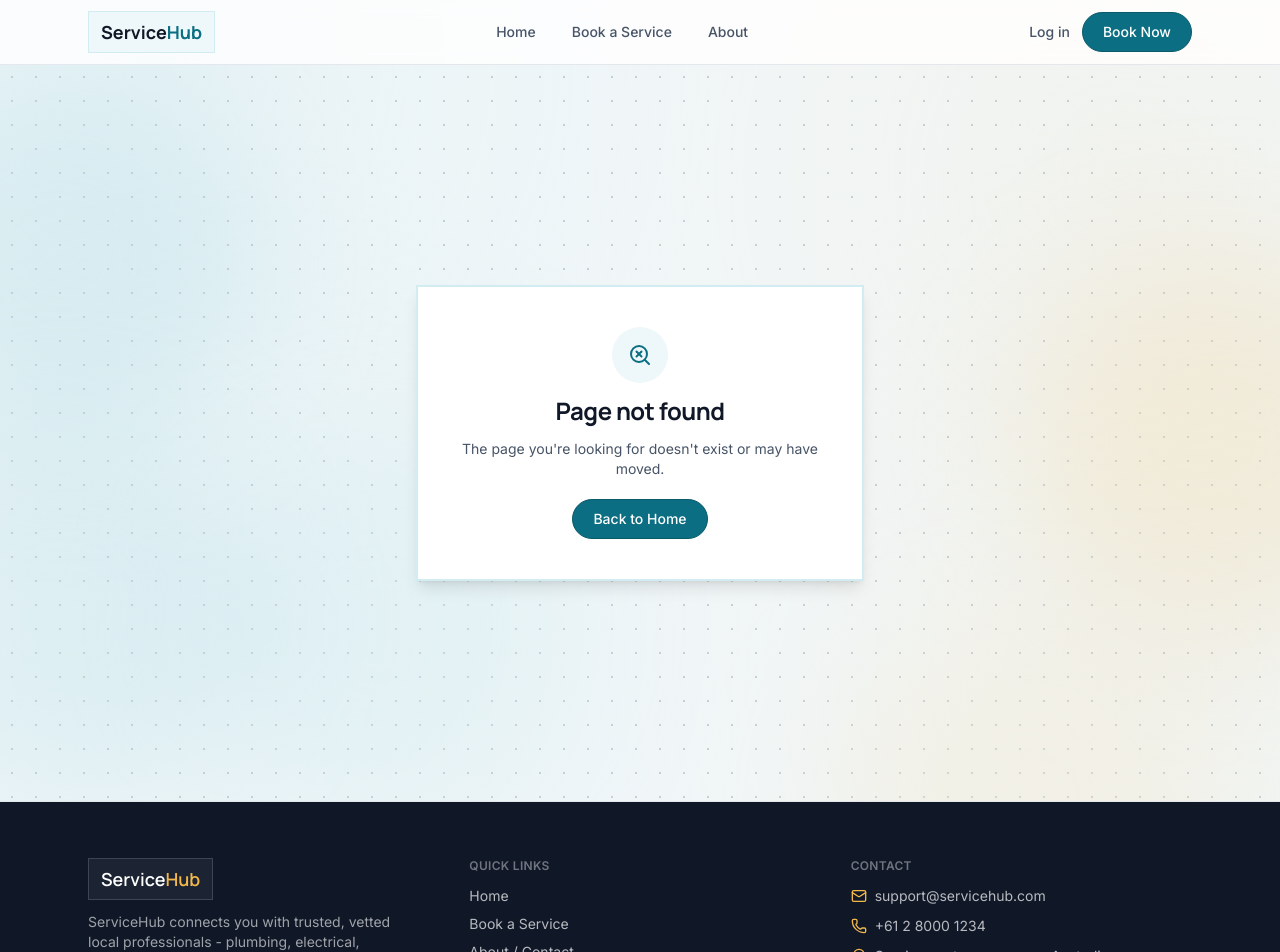
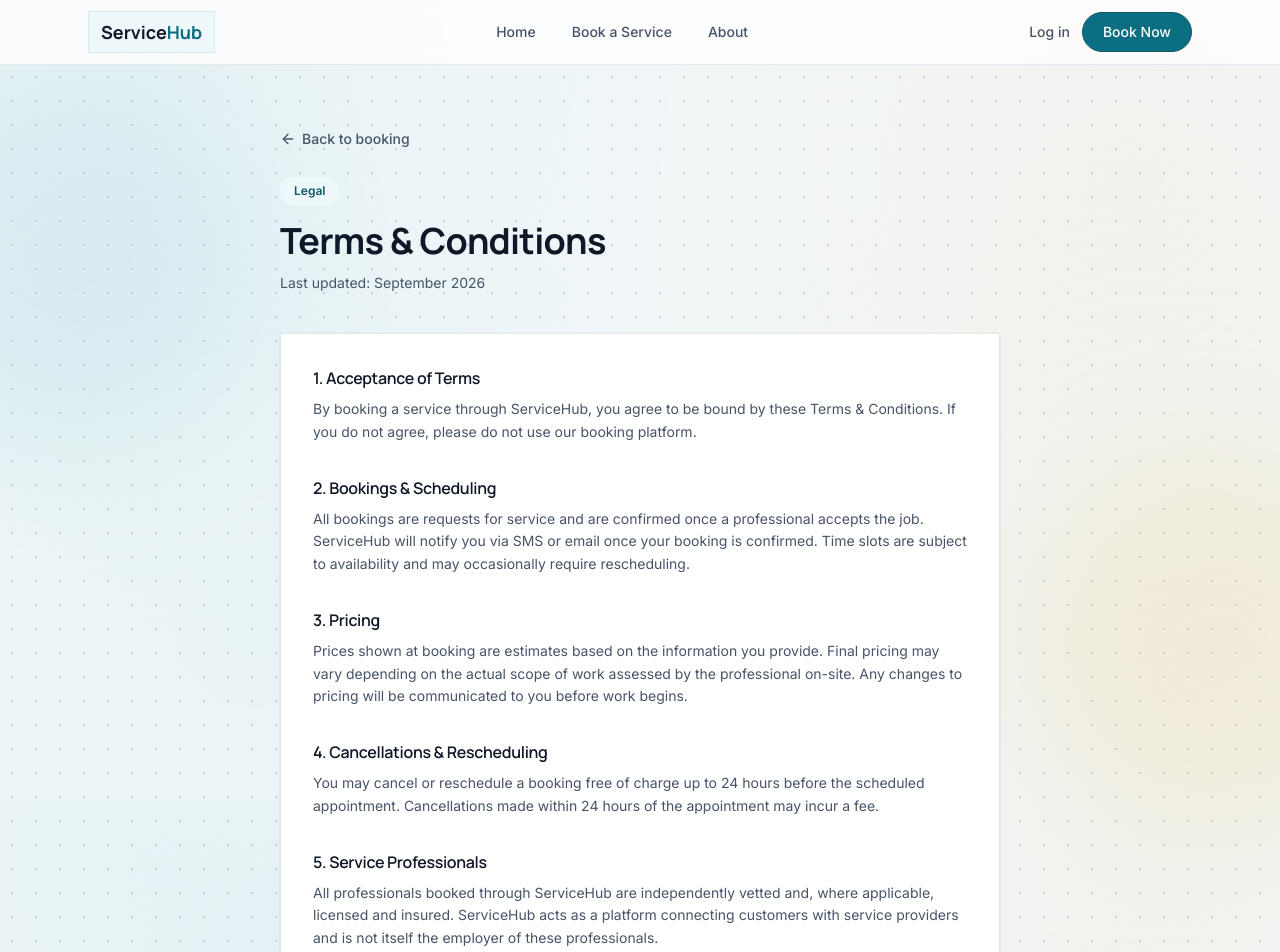
Before and after one commit to mazharalisafi/serivcehub-frontend, a Next.js app: page /term in a window 1280 px wide. Before the commit this address had no page. Shown: the top 952 px of the page. Built offline with nearby package versions, Linux system fonts and the light colour scheme.

Commit message:
Update booking app UI and animations

```diff
--- a/app/about/page.js
+++ b/app/about/page.js
@@ -1,6 +1,7 @@
 import { Mail, Phone, MapPin } from "lucide-react";
 import { InfoCard } from "@/components/ui/InfoCard";
 import { PageBackground } from "@/components/layout/PageBackground";
+import { Reveal } from "@/components/animation/Reveal";
 
 export const metadata = { title: "About | ServiceHub" };
 
@@ -10,7 +11,7 @@ export default function AboutPage() {
       <PageBackground />
 
       <div className="mx-auto max-w-3xl px-6 py-20">
-        <div className="text-center">
+        <Reveal className="text-center">
           <span className="inline-flex items-center gap-2 rounded-full bg-brand-50 px-3.5 py-1.5 text-xs font-semibold text-brand-700">About Us</span>
           <h1 className="mt-4 font-display text-3xl font-bold text-ink sm:text-4xl">Booking home services, made simple</h1>
           <p className="mt-3 text-sm text-ink-muted">
@@ -18,12 +19,18 @@ export default function AboutPage() {
             plumbing, electrical, cleaning and more. Book online in a few
             minutes - no phone calls needed.
           </p>
-        </div>
+        </Reveal>
 
         <div className="mt-12 grid gap-6 sm:grid-cols-3">
-          <InfoCard icon={Mail} label="Email" value="support@servicehub.com" href="mailto:support@servicehub.com" />
-          <InfoCard icon={Phone} label="Phone" value="+61 2 8000 1234" href="tel:+61280001234" />
-          <InfoCard icon={MapPin} label="Coverage" value="Serving customers across Australia" />
+          <Reveal delay={0}>
+            <InfoCard icon={Mail} label="Email" value="support@servicehub.com" href="mailto:support@servicehub.com" />
+          </Reveal>
+          <Reveal delay={100}>
+            <InfoCard icon={Phone} label="Phone" value="+61 2 8000 1234" href="tel:+61280001234" />
+          </Reveal>
+          <Reveal delay={200}>
+            <InfoCard icon={MapPin} label="Coverage" value="Serving customers across Australia" />
+          </Reveal>
         </div>
       </div>
     </section>
--- a/app/booking/contact/page.js
+++ b/app/booking/contact/page.js
@@ -2,6 +2,7 @@
 
 import { useState, useEffect } from "react";
 import { useRouter } from "next/navigation";
+import Link from "next/link";
 import { ArrowLeft, ArrowRight } from "lucide-react";
 import { Input } from "@/components/ui/Input";
 import { Button } from "@/components/ui/Button";
@@ -16,6 +17,7 @@ export default function BookingContactPage() {
   const [ready, setReady] = useState(false);
   const [name, setName] = useState("");
   const [phone, setPhone] = useState("");
+  const [agreed, setAgreed] = useState(false);
   const [errors, setErrors] = useState({});
 
   useEffect(() => {
@@ -36,9 +38,10 @@ export default function BookingContactPage() {
     const newErrors = {
       name: validateRequired(name, "Full name"),
       phone: validatePhone(phone),
+      agreed: agreed ? "" : "Please agree to the Terms & Conditions to continue.",
     };
     setErrors(newErrors);
-    if (newErrors.name || newErrors.phone) return;
+    if (newErrors.name || newErrors.phone || newErrors.agreed) return;
 
     saveDraft({ name, contactMethod: "phone", phone });
     router.push("/booking/confirmation");
@@ -84,11 +87,40 @@ export default function BookingContactPage() {
               required
             />
 
+            <div>
+              <label className="flex cursor-pointer items-start gap-2.5 text-sm text-ink-muted">
+                <input
+                  type="checkbox"
+                  checked={agreed}
+                  onChange={(e) => {
+                    setAgreed(e.target.checked);
+                    if (errors.agreed) setErrors((prev) => ({ ...prev, agreed: "" }));
+                  }}
+                  className="mt-0.5 size-4 shrink-0 rounded border-border-strong text-brand-600 focus:ring-brand-500"
+                />
+                <span>
+                  I agree to the{" "}
+                  <Link
+                    href="/terms"
+                    target="_blank"
+                    rel="noopener noreferrer"
+                    className="font-medium text-brand-700 underline hover:text-brand-800"
+                  >
+                    Terms &amp; Conditions
+                  </Link>{" "}
+                  and confirm the details above are correct.
+                </span>
+              </label>
+              {errors.agreed && (
+                <p className="mt-1.5 text-xs font-medium text-red-600">{errors.agreed}</p>
+              )}
+            </div>
+
             <div className="mt-2 flex items-center justify-between">
               <Button type="button" variant="outline" onClick={() => router.push("/booking/datetime")}>
                 <ArrowLeft className="size-4" /> Back
               </Button>
-              <Button type="submit">
+              <Button type="submit" disabled={!agreed}>
                 Confirm Booking <ArrowRight className="size-4" />
               </Button>
             </div>
--- a/app/booking/details/page.js
+++ b/app/booking/details/page.js
@@ -11,6 +11,9 @@ import { BookingSteps } from "@/components/booking/BookingSteps";
 import { Reveal } from "@/components/animation/Reveal";
 import { SERVICES, SERVICE_QUESTIONS } from "@/lib/serviceQuestions";
 import { getDraft, saveDraft } from "@/lib/bookingDraft";
+
+// Suffix used to store the free-text answer for a question when "Other" is picked.
+const OTHER_SUFFIX = "Other";
 
 export default function BookingDetailsPage() {
   const router = useRouter();
@@ -35,9 +38,20 @@ export default function BookingDetailsPage() {
 
   const questions = SERVICE_QUESTIONS[service.id] || [];
 
+  function isOtherSelected(questionId) {
+    return answers[questionId] === "Other";
+  }
+
   function handleContinue() {
     if (questions.some((q) => !answers[q.id])) {
       setError("Please answer all questions above before continuing.");
+      return;
+    }
+    const missingOtherDetail = questions.some(
+      (q) => isOtherSelected(q.id) && !answers[`${q.id}${OTHER_SUFFIX}`]?.trim()
+    );
+    if (missingOtherDetail) {
+      setError('Please describe your issue in the field below "Other".');
       return;
     }
     if (jobDetails.trim().length > 0 && jobDetails.trim().length < 10) {
@@ -65,18 +79,45 @@ export default function BookingDetailsPage() {
 
           <div className="mt-6 flex flex-col gap-4">
             {questions.map((q) => (
+              <div key={q.id} className="flex flex-col gap-4">
                 <Select
-                key={q.id}
                   label={q.label}
                   placeholder="Select an option"
                   value={answers[q.id] || ""}
                   onChange={(e) => {
-                  setAnswers((prev) => ({ ...prev, [q.id]: e.target.value }));
+                    const value = e.target.value;
+                    setAnswers((prev) => {
+                      const next = { ...prev, [q.id]: value };
+                      // Clear any leftover "Other" description if the user
+                      // switches away from the "Other" option.
+                      if (value !== "Other") delete next[`${q.id}${OTHER_SUFFIX}`];
+                      return next;
+                    });
                     if (error) setError("");
                   }}
                   options={q.options.map((opt) => ({ value: opt, label: opt }))}
                   required
                 />
+
+                {isOtherSelected(q.id) && (
+                  <Textarea
+                    label={`Please describe your ${q.label
+                      .toLowerCase()
+                      .replace(/^what type of |what /i, "")
+                      .replace(/\?$/, "")}`}
+                    placeholder="Tell us more about the issue so we can match you with the right professional."
+                    value={answers[`${q.id}${OTHER_SUFFIX}`] || ""}
+                    onChange={(e) => {
+                      setAnswers((prev) => ({
+                        ...prev,
+                        [`${q.id}${OTHER_SUFFIX}`]: e.target.value,
+                      }));
+                      if (error) setError("");
+                    }}
+                    required
+                  />
+                )}
+              </div>
             ))}
             <Textarea
               label="Anything else we should know? (optional)"
--- /dev/null
+++ b/app/term/page.js
@@ -0,0 +1,87 @@
+import Link from "next/link";
+import { ArrowLeft } from "lucide-react";
+import { PageBackground } from "@/components/layout/PageBackground";
+import { Reveal } from "@/components/animation/Reveal";
+
+export const metadata = { title: "Terms & Conditions | ServiceHub" };
+
+const SECTIONS = [
+  {
+    title: "1. Acceptance of Terms",
+    body: `By booking a service through ServiceHub, you agree to be bound by these Terms & Conditions. If you do not agree, please do not use our booking platform.`,
+  },
+  {
+    title: "2. Bookings & Scheduling",
+    body: `All bookings are requests for service and are confirmed once a professional accepts the job. ServiceHub will notify you via SMS or email once your booking is confirmed. Time slots are subject to availability and may occasionally require rescheduling.`,
+  },
+  {
+    title: "3. Pricing",
+    body: `Prices shown at booking are estimates based on the information you provide. Final pricing may vary depending on the actual scope of work assessed by the professional on-site. Any changes to pricing will be communicated to you before work begins.`,
+  },
+  {
+    title: "4. Cancellations & Rescheduling",
+    body: `You may cancel or reschedule a booking free of charge up to 24 hours before the scheduled appointment. Cancellations made within 24 hours of the appointment may incur a fee.`,
+  },
+  {
+    title: "5. Service Professionals",
+    body: `All professionals booked through ServiceHub are independently vetted and, where applicable, licensed and insured. ServiceHub acts as a platform connecting customers with service providers and is not itself the employer of these professionals.`,
+  },
+  {
+    title: "6. Customer Responsibilities",
+    body: `You agree to provide accurate information about the service required, safe access to the property, and a point of contact who will be present during the appointment.`,
+  },
+  {
+    title: "7. Liability",
+    body: `ServiceHub facilitates bookings between customers and independent professionals. While we vet all professionals on our platform, ServiceHub's liability for any loss or damage arising from services performed is limited to the extent permitted by law.`,
+  },
+  {
+    title: "8. Privacy",
+    body: `Information you provide during booking (name, phone number, address) is used solely to facilitate your service request and communicate with you about your booking. We do not sell your personal information to third parties.`,
+  },
+  {
+    title: "9. Changes to These Terms",
+    body: `ServiceHub may update these Terms & Conditions from time to time. Continued use of the platform after changes are posted constitutes acceptance of the revised terms.`,
+  },
+  {
+    title: "10. Contact Us",
+    body: `If you have any questions about these Terms & Conditions, please reach out to us at support@servicehub.com.`,
+  },
+];
+
+export default function TermsPage() {
+  return (
+    <section className="relative min-h-[calc(100vh-64px)] overflow-hidden bg-brand-50/50">
+      <PageBackground />
+
+      <div className="mx-auto max-w-3xl px-6 py-16">
+        <Reveal>
+          <Link
+            href="/booking/contact"
+            className="inline-flex items-center gap-1.5 text-sm font-medium text-ink-muted hover:text-ink"
+          >
+            <ArrowLeft className="size-4" /> Back to booking
+          </Link>
+
+          <div className="mt-6 text-center sm:text-left">
+            <span className="inline-flex items-center gap-2 rounded-full bg-brand-50 px-3.5 py-1.5 text-xs font-semibold text-brand-700">
+              Legal
+            </span>
+            <h1 className="mt-4 font-display text-3xl font-bold text-ink sm:text-4xl">
+              Terms &amp; Conditions
+            </h1>
+            <p className="mt-3 text-sm text-ink-muted">Last updated: September 2026</p>
+          </div>
+        </Reveal>
+
+        <div className="mt-10 flex flex-col gap-8 rounded-[--radius-lg] border border-border bg-surface p-6 shadow-sm sm:p-8">
+          {SECTIONS.map((section, i) => (
+            <Reveal key={section.title} delay={Math.min(i * 60, 300)}>
+              <h2 className="font-display text-base font-semibold text-ink">{section.title}</h2>
+              <p className="mt-2 text-sm leading-relaxed text-ink-muted">{section.body}</p>
+            </Reveal>
+          ))}
+        </div>
+      </div>
+    </section>
+  );
+}
--- a/components/layout/Navbar.jsx
+++ b/components/layout/Navbar.jsx
@@ -2,6 +2,7 @@
 
 import { useState } from "react";
 import Link from "next/link";
+import { usePathname, useRouter } from "next/navigation";
 import { Menu, X } from "lucide-react";
 import { Button } from "@/components/ui/Button";
 
@@ -13,12 +14,35 @@ const NAV_LINKS = [
 
 export function Navbar() {
   const [open, setOpen] = useState(false);
+  const pathname = usePathname();
+  const router = useRouter();
+
+  // Next.js <Link> only triggers a navigation (and the resulting scroll reset)
+  // when the target route differs from the current one. If you're already on
+  // "/" and scrolled down, clicking "Home" does nothing because Next.js sees
+  // no route change. This handler catches that case and scrolls to top manually.
+  const handleNavClick = (href) => (e) => {
+    setOpen(false);
+    if (href === "/" && pathname === "/") {
+      e.preventDefault();
+      window.scrollTo({ top: 0, behavior: "smooth" });
+    } else if (href === "/") {
+      // Navigating to home from another page: let Link push the route,
+      // then make sure we land at the top once it's mounted.
+      router.push(href);
+      // In case the target page renders already scrolled (e.g. anchor
+      // restoration), force it to the top after navigation settles.
+      requestAnimationFrame(() => window.scrollTo({ top: 0, behavior: "instant" }));
+      e.preventDefault();
+    }
+  };
 
   return (
     <header className="sticky top-0 z-40 border-b border-border bg-surface/80 backdrop-blur">
       <div className="mx-auto flex h-16 max-w-6xl items-center justify-between pl-4 pr-6 sm:pl-6">
         <Link
           href="/"
+          onClick={handleNavClick("/")}
           className="rounded-[--radius-md] border border-brand-100 bg-brand-50 px-3 py-1.5 font-display text-lg font-bold text-ink"
         >
           Service<span className="text-brand-600">Hub</span>
@@ -29,6 +53,7 @@ export function Navbar() {
             <Link
               key={link.href}
               href={link.href}
+              onClick={handleNavClick(link.href)}
               className="rounded-full px-4 py-2 text-sm font-medium text-ink-muted transition-colors hover:bg-brand-50 hover:text-brand-700"
             >
               {link.label}
@@ -62,7 +87,7 @@ export function Navbar() {
               <Link
                 key={link.href}
                 href={link.href}
-                onClick={() => setOpen(false)}
+                onClick={handleNavClick(link.href)}
                 className="rounded-[--radius-md] px-3 py-2.5 text-sm font-medium text-ink-muted hover:bg-brand-50 hover:text-brand-700"
               >
                 {link.label}
```
Also changed, not shown: 1 other file (tests, documents, lock files or other folders). Lines whose indentation alone changed are shown as unchanged.
